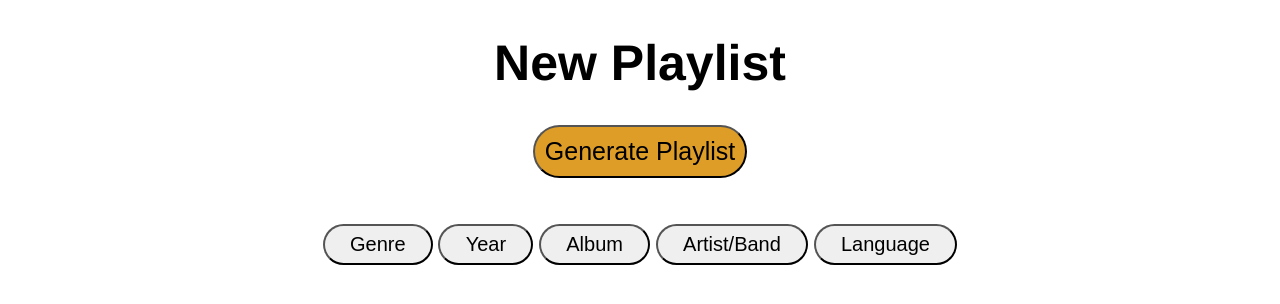
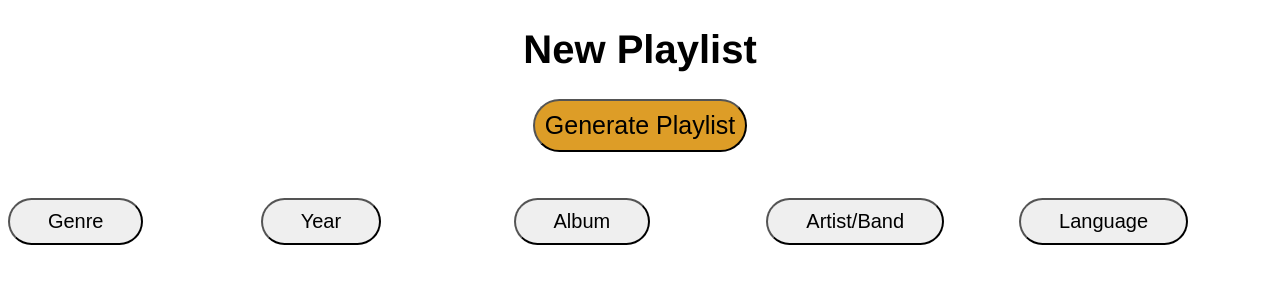
Before and after one commit to kouYang2015/owls-IlluminationMusic, a PHP site: page /generate_new_playlist.php in a window 1280 px wide. Shown: the part 91-395 px from the top of the page. Run offline with PHP 8.4, Linux system fonts and the light colour scheme; data that the repository does not hold is empty.

Commit message:
Buttons and checkboxes are aligned

```diff
--- a/src/generate_new_playlist.php
+++ b/src/generate_new_playlist.php
@@ -6,18 +6,6 @@
   <meta name="viewport" content="width=device-width, initial-scale=1" />
   <link rel="stylesheet" type="text/css" href="css/theme.css" />
   <style>
-    h1 {
-      font-size: 50px;
-    }
-
-    h2,
-    h3,
-    hr,
-    h5,
-    h6 {
-      font-size: 28px;
-    }
-
     .generatebtn {
       font-size: 25px;
       border-radius: 30px;
@@ -25,78 +13,40 @@
       background-color: rgb(221, 157, 39);
     }
 
-    button.generatebtn:hover {
+    .generatebtn:hover {
       font-weight: bold;
       background-color: rgb(221, 157, 39);
+    }
+
+    h2,
+    h3,
+    h4,
+    h5,
+    h6 {
+      font-size: 28px;
+      text-align: center;
+    }
+
+
+    .filterbtn {
+      display: grid;
+      grid-template-columns: 1fr 1fr 1fr 1fr 1fr;
+
     }
 
     button {
       display: inline-block;
       font-size: 20px;
       border-radius: 30px;
-      padding: 7px 2%;
+      padding: 10px 15%;
     }
 
     button:hover {
       background-color: aquamarine;
     }
 
-    #check_genre,
-    #check_year,
-    #check_album,
-    #check_artist,
-    #check_language {
-      width: 100%;
-      padding: 50px 0;
-      text-align: center;
-      background-color: lightblue;
-      margin-top: 20px;
-      position: absolute;
+    table {
       display: none;
-    }
-
-    /* #check_year {
-      width: 100%;
-      padding: 50px 0;
-      text-align: center;
-      background-color: lightblue;
-      margin-top: 20px;
-      position: absolute;
-      display: none;
-    }
-
-    #check_album {
-      width: 100%;
-      padding: 50px 0;
-      text-align: center;
-      background-color: lightblue;
-      margin-top: 20px;
-      position: absolute;
-      display: none;
-    }
-
-    #check_artist {
-      width: 100%;
-      padding: 50px 0;
-      text-align: center;
-      background-color: lightblue;
-      margin-top: 20px;
-      position: absolute;
-      display: none;
-    }
-
-    #check_language {
-      width: 100%;
-      padding: 50px 0;
-      text-align: center;
-      background-color: lightblue;
-      margin-top: 20px;
-      position: absolute;
-      display: none;
-    } */
-
-    td {
-      text-align: left;
     }
   </style>
 </head>
@@ -119,166 +69,185 @@
     </div>
   </header>
   <h1 align="center">New Playlist</h1>
-
   <div class="genrate" style="text-align: center">
     <button type="submit" class="generatebtn">Generate Playlist</button>
   </div>
   <br /><br />
+  <div class="filterbtn">
+    <div class="grid-item" id="genre">
+      <button onclick="visibility('check_genre')" class="genrebtn">Genre</button>
+      <form action="#" method="POST" id="getSelectedbox">
 
-  <div class="filterbtn" style="text-align: center">
-    <button onclick="visibility('check_genre',)" class="genre">Genre</button>
-    <div id="check_genre">
+        <table id=check_genre>
+          <tr>
+            <td>
               <h2>Genre</h2>
-      <table>
-        <tr>
-          <td><input type="checkbox" name="genre_list[]" value="Blues">Blues</td>
+            </td>
           </tr>
           <tr>
-          <td><input type="checkbox" name="genre_list[]" value="Classical">Classical</td>
+            <td><input type="checkbox" id="genre_checkbox" name="genre_list[]" value="Blues">Blues</td>
           </tr>
           <tr>
-          <td><input type="checkbox" name="genre_list[]" value="Country">Country</td>
+            <td><input type="checkbox" id="genre_checkbox" name="genre_list[]" value="Classical">Classical</td>
           </tr>
           <tr>
-          <td><input type="checkbox" name="genre_list[]" value="Dance/Electronics">Dance/Electronics</td>
+            <td><input type="checkbox" id="genre_checkbox" name="genre_list[]" value="Country">Country</td>
           </tr>
           <tr>
-          <td><input type="checkbox" name="genre_list[]" value="HipHop">HipHop</td>
+            <td><input type="checkbox" id="genre_checkbox" name="genre_list[]" value="Dance/Electronics">Dance/Electronics</td>
           </tr>
           <tr>
-          <td><input type="checkbox" name="genre_list[]" value="Jazz">Jazz</td>
+            <td><input type="checkbox" id="genre_checkbox" name="genre_list[]" value="HipHop">HipHop</td>
           </tr>
           <tr>
-          <td><input type="checkbox" name="genre_list[]" value="Latin">Latin</td>
+            <td><input type="checkbox" id="genre_checkbox" name="genre_list[]" value="Jazz">Jazz</td>
           </tr>
           <tr>
-          <td><input type="checkbox" name="genre_list[]" value="Metal">Metal</td>
+            <td><input type="checkbox" id="genre_checkbox" name="genre_list[]" value="Latin">Latin</td>
           </tr>
           <tr>
-          <td><input type="checkbox" name="genre_list[]" value="Pop">Pop</td>
+            <td><input type="checkbox" id="genre_checkbox" name="genre_list[]" value="Metal">Metal</td>
           </tr>
           <tr>
-          <td><input type="checkbox" name="genre_list[]" value="R&B">R&B</td>
+            <td><input type="checkbox" id="genre_checkbox" name="genre_list[]" value="Pop">Pop</td>
           </tr>
           <tr>
-          <td><input type="checkbox" name="genre_list[]" value="Rock">Rock</td>
+            <td><input type="checkbox" id="genre_checkbox" name="genre_list[]" value="R&B">R&B</td>
           </tr>
           <tr>
-          <td><input type="submit" name="submit" value="Submit"></td>
-        </tr>
-
-      </table>
-
-    </div>
-    <!-- <?php
-          echo '<br/>';
-          $genre = $_POST['genre_list'];
-          foreach ($genre as $key => $value) {
-            echo $value . '<br/>';
-          }
-          ?> -->
-
-    <button onclick="visibility('check_year')" class="year">Year</button>
-    <div id="check_year">
-      <h3>Year</h3>
-      <table>
-        <tr>
-          <td><input type="number" min="1900" max="2023" step="1" value="2000" /></td>
-          <td><input type="number" min="1900" max="2023" step="1" value="2000" /></td>
+            <td><input type="checkbox" id="genre_checkbox" name="genre_list[]" value="Rock">Rock</td>
           </tr>
           <tr>
-          <td><input type="submit" name="submit" value="Submit"></td>
+            <td><input type="submit" id="submission1" name="submit" value="Submit"></td>
           </tr>
         </table>
-
+        <div id="divresult"></div>
+      </form>
+    </div>
+    <div class="grid-item" id="year">
+      <button onclick="visibility('check_year')" class="year">Year</button>
+      <form action="#" method="post" id="getSelectedbox">
+        <table id="check_year">
+          <tr>
+            <td>
+              <h3>Year</h3>
+            </td>
+          </tr>
+          <tr>
+            <td><input type=" number" id="year_checkbox" min="1900" max="2023" step="1" value="2000" size="4" />
+            </td>
+            <td><input type="number" id="year_checkbox" min="1900" max="2023" step="1" value="2000" size="4" /></td>
+          </tr>
+          <tr>
+            <td><input type="submit" id="submission2" name="submit" value="Submit"></td>
+          </tr>
+        </table>
+        <div id="divresult"></div>
+      </form>
     </div>
 
+    <div class="grid-item" id="album">
       <button onclick="visibility('check_album',)" class="album">Album</button>
-    <div id="check_album">
+      <form action="#" method="post" id="getSelectedbox">
+        <table id="check_album">
+          <tr>
+            <td>
               <h4>Album</h4>
-      <table>
-        <tr>
-          <td><input type="checkbox" name="album_list[]" value="album1">alubm1</td>
+            </td>
           </tr>
           <tr>
-          <td><input type="checkbox" name="album_list[]" value="album2">album2</td>
+            <td><input type="checkbox" id="album_checkbox" name="album_list[]" value="album1">alubm1</td>
           </tr>
           <tr>
-          <td><input type="checkbox" name="album_list[]" value="album3">album3</td>
+            <td><input type="checkbox" id="album_checkbox" name="album_list[]" value="album2">album2</td>
           </tr>
           <tr>
-          <td><input type="checkbox" name="album_list[]" value="album4">album4</td>
+            <td><input type="checkbox" id="album_checkbox" name="album_list[]" value="album3">album3</td>
           </tr>
           <tr>
-          <td><input type="checkbox" name="album_list[]" value="album5">album5</td>
+            <td><input type="checkbox" id="album_checkbox" name="album_list[]" value="album4">album4</td>
           </tr>
           <tr>
-          <td><input type="checkbox" name="album_list[]" value="album5">album5</td>
+            <td><input type="checkbox" id="album_checkbox" name="album_list[]" value="album5">album5</td>
           </tr>
           <tr>
-          <td><input type="submit" name="submit" value="Submit"></td>
+            <td><input type="checkbox" id="album_checkbox" name="album_list[]" value="album5">album5</td>
+          </tr>
+          <tr>
+            <td><input type="submit" id="submission3" name="submit" value="Submit"></td>
           </tr>
         </table>
+        <div id="divresult"></div>
+      </form>
     </div>
 
-    <button onclick="visibility('check_artist')" class="artist">
-      Artist/Band
-    </button>
-    <div id="check_artist">
+
+    <div class="grid-item" id="artist">
+      <button onclick="visibility('check_artist')" class="artist">Artist/Band</button>
+      <form action="#" method="post" id="getSelectedbox">
+        <table id="check_artist">
+          <tr>
+            <td>
               <h5>Artist/Band</h5>
-      <table>
-        <tr>
-          <td><input type="checkbox" name="artist_list[]" value="Taylor Swift">Taylor Swift</td>
+            </td>
           </tr>
           <tr>
-          <td><input type="checkbox" name="artist_list[]" value="BTS">BTS</td>
+            <td><input type="checkbox" id="artist_checkbox" name="artist_list[]" value="Taylor Swift">Taylor Swift</td>
           </tr>
           <tr>
-          <td><input type="checkbox" name="artist_list[]" value="Eminem">Eminem</td>
+            <td><input type="checkbox" id="artist_checkbox" name="artist_list[]" value="BTS">BTS</td>
           </tr>
           <tr>
-          <td><input type="checkbox" name="artist_list[]" value="Beyonce">Beyonce</td>
+            <td><input type="checkbox" id="artist_checkbox" name="artist_list[]" value="Eminem">Eminem</td>
           </tr>
           <tr>
-          <td><input type="checkbox" name="artist_list[]" value="Drake">Drake</td>
+            <td><input type="checkbox" id="artist_checkbox" name="artist_list[]" value="Beyonce">Beyonce</td>
           </tr>
           <tr>
-          <td><input type="submit" name="submit" value="Submit"></td>
+            <td><input type="checkbox" id="artist_checkbox" name="artist_list[]" value="Drake">Drake</td>
+          </tr>
+          <tr>
+            <td><input type="submit" id="submission4" name="submit" value="Submit"></td>
           </tr>
         </table>
+        <div id="divresult"></div>
+      </form>
     </div>
-
-    <button onclick="visibility('check_language')" class="language">
-      Language
-    </button>
-    <div id="check_language">
+    <div class="grid-item" id="language">
+      <button onclick="visibility('check_language')" class="language">Language</button>
+      <form action="#" method="post" id="getSelectedbox">
+        <table id="check_language">
+          <tr>
+            <td>
               <h6>Language</h6>
-      <table>
-        <tr>
-          <td><input type="checkbox" name="artist_list[]" value="English">English</td>
+            </td>
           </tr>
           <tr>
-          <td><input type="checkbox" name="artist_list[]" value="Spanish">Spanish</td>
+            <td><input type="checkbox" id="language_checkbox" name="language_list[]" value="English">English</td>
           </tr>
           <tr>
-          <td><input type="checkbox" name="artist_list[]" value="French">French</td>
+            <td><input type="checkbox" id="language_checkbox" name="language_list[]" value="Spanish">Spanish</td>
           </tr>
           <tr>
-          <td><input type="checkbox" name="artist_list[]" value="German">German</td>
+            <td><input type="checkbox" id="language_checkbox" name="language_list[]" value="French">French</td>
           </tr>
           <tr>
-          <td><input type="checkbox" name="artist_list[]" value="Mandarin">Mandarin</td>
+            <td><input type="checkbox" id="language_checkbox" name="language_list[]" value="German">German</td>
           </tr>
           <tr>
-          <td><input type="checkbox" name="artist_list[]" value="Korean">Korean</td>
+            <td><input type="checkbox" id="language_checkbox" name="language_list[]" value="Mandarin">Mandarin</td>
           </tr>
           <tr>
-          <td><input type="submit" name="submit" value="Submit"></td>
+            <td><input type="checkbox" id="language_checkbox" name="language_list[]" value="Korean">Korean</td>
+          </tr>
+          <tr>
+            <td><input type="submit" id="submission5" name="submit" value="Submit"></td>
           </tr>
         </table>
+        <div id="divresult"></div>
+      </form>
     </div>
   </div>
-
 
   <script>
     function visibility(id) {
@@ -291,6 +260,15 @@
     }
   </script>
 
+  <script>
+    var form = docunment.getElementById('getSelectedbox');
+    form.addEventListner('submission', function(e) {
+      e.preventDefault();
+      var checkboxes = document.getElementsByName('genre_list');
+      console.log(checkboxes);
+    });
+  </script>
+
 </body>
 
 </html>
```
Lines whose indentation alone changed are shown as unchanged.
